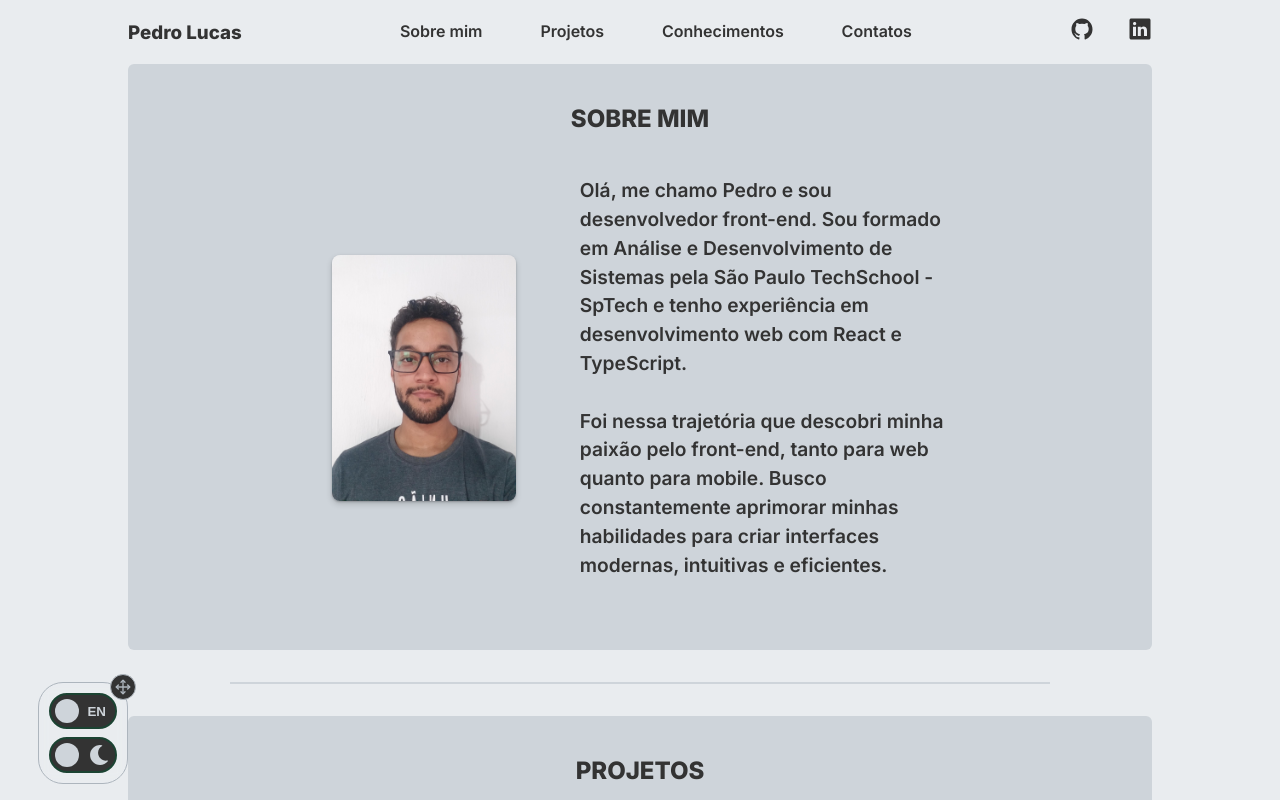
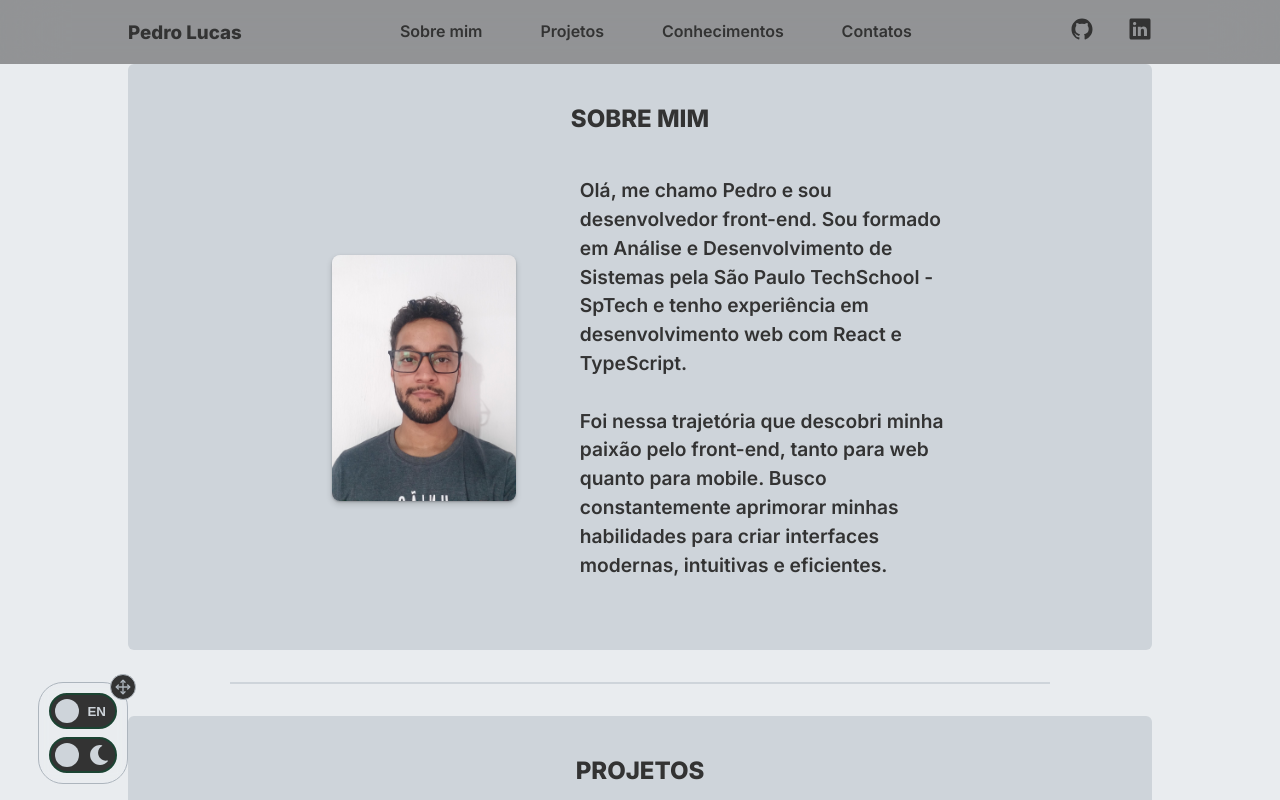
Before and after one commit to pedro-pl/portifolio, a React (Vite) app: page / in a window 1280 px wide. Shown: the top 800 px of the page. Built offline with nearby package versions, Linux system fonts and the light colour scheme.

Commit message:
fix: corringindo menu mobile

```diff
--- a/src/components/Header/components/Desktop/index.tsx
+++ b/src/components/Header/components/Desktop/index.tsx
@@ -8,7 +8,7 @@ export function DesktopHeader(){
           duration: 800,
           delay: 0,
           smooth: 'easeInOutQuart',
-          offset: sectionName === 'projetos' ? 0 : -80
+          offset: sectionName === 'projetos' ? -50 : -80
         });
     };
 
--- a/src/components/Header/components/Mobile/MobileMenu/styles.ts
+++ b/src/components/Header/components/Mobile/MobileMenu/styles.ts
@@ -9,14 +9,14 @@ export const Container = styled.div<IsOpenProps>`
     flex-direction: column;
     width: 60vw;
     height: 100vh;
-    position: fixed;
     top: 0;
     right: ${props => props.$isOpen ? "0%" : "-200%"};
     transition: 0.3s;
-    backdrop-filter: blur(30px);
-    z-index: 998;
-    box-shadow: 0 3px 6px #00000029, 0 1px 2px #0000003b;
+    background: ${props => props.theme['background']};
+    box-shadow: 60px 20px 100px rgb(0, 0, 0), 20px -20px 100px rgb(0, 0, 0);
+    z-index: 999;
     gap: 2.5rem;
+    position: fixed;
 
     svg {
         color: #fff;
--- a/src/components/Header/styles.ts
+++ b/src/components/Header/styles.ts
@@ -1,7 +1,7 @@
 import styled from "styled-components";
 
 interface ContainerProps {
-    $scrolled: boolean;
+    $scrolled: boolean
 }
 
 export const Container = styled.header<ContainerProps>`
@@ -12,10 +12,9 @@ export const Container = styled.header<ContainerProps>`
     align-items: center;
     position: fixed;
     padding: 0 5%;
-    z-index: 999;
-    background: ${props => props.$scrolled ? 'rgba(0, 0, 0, 0.4)' : 'transparent'};
-    box-shadow: ${props => props.$scrolled ? '0 2px 4px rgba(0,0,0,0.3)' : 'none'};
-    backdrop-filter: ${props => props.$scrolled ? "blur(20px)" : "none"};
+    z-index: 997;
+    backdrop-filter: blur(30px);
+    background: rgba(15, 15, 15, 0.4);
 
     @media (max-height: 650px){
         margin-top: 1rem;
```
